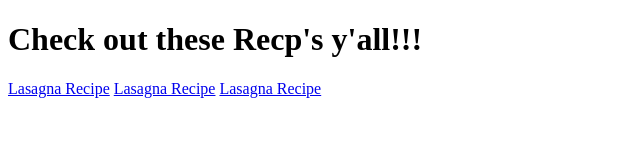
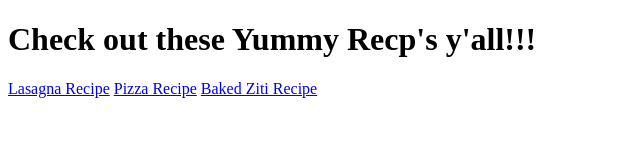
Before and after one commit to Epro38/odin-recipes, a plain HTML site: page index.html in a window 1280 px wide. Shown: the whole page, without its empty margins (0-640 px from the left). Drawn offline with Linux system fonts and the light colour scheme.

Commit message:
just practicing 1

```diff
--- a/index.html
+++ b/index.html
@@ -7,9 +7,9 @@
     <title>Odin- Recipe Project</title>
 </head>
 <body>
-    <h1> Check out these Recp's y'all!!!</h1>
+    <h1> Check out these Yummy Recp's y'all!!!</h1>
     <a href="/recipes/lasagna.html"> Lasagna Recipe</a>
-    <a href="/recipes/pizza.html"> Lasagna Recipe</a>
-    <a href="/recipes/ziti.html"> Lasagna Recipe</a>
+    <a href="/recipes/pizza.html"> Pizza Recipe</a>
+    <a href="/recipes/ziti.html"> Baked Ziti Recipe</a>
 </body>
 </html>
```
